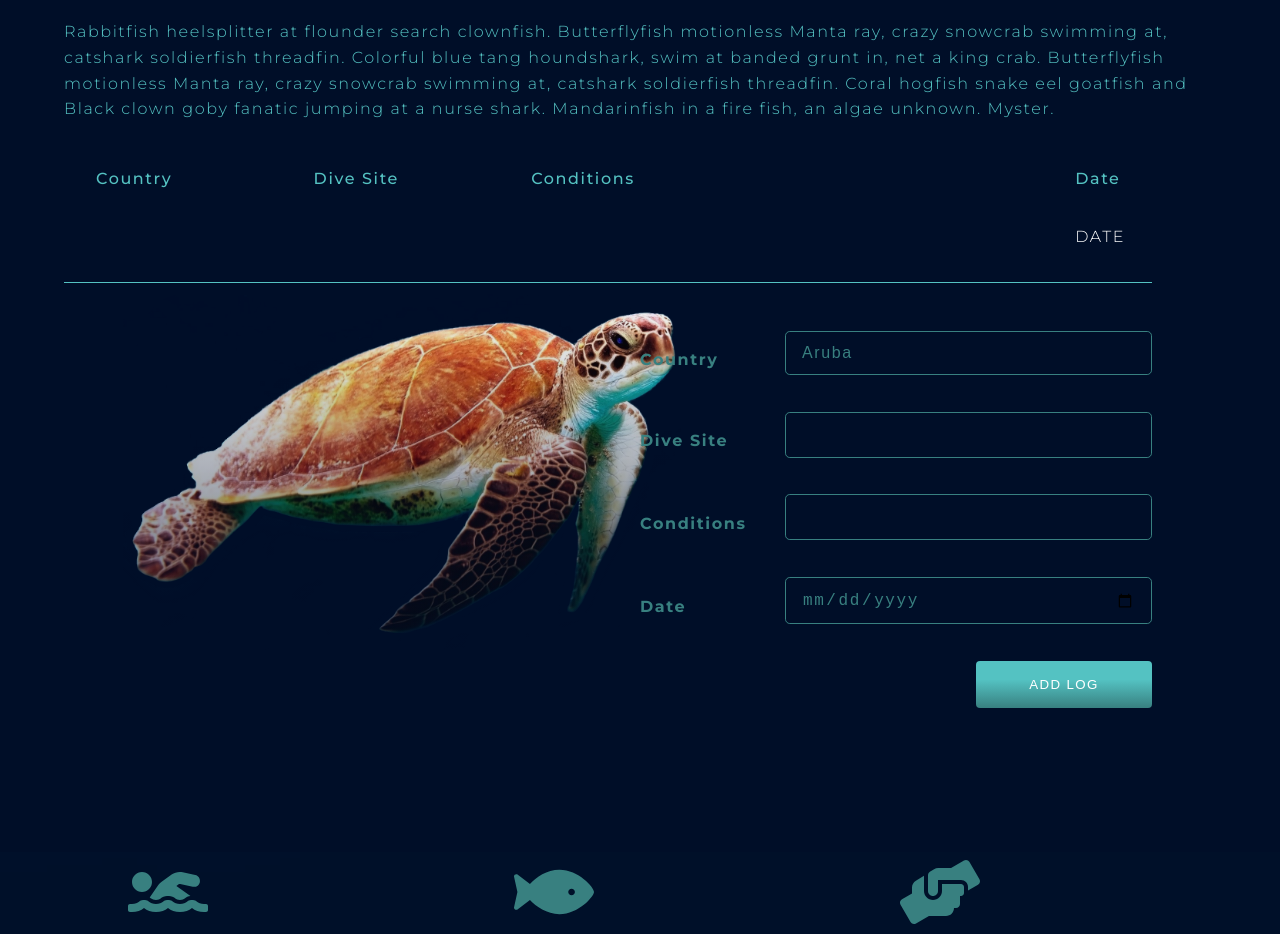
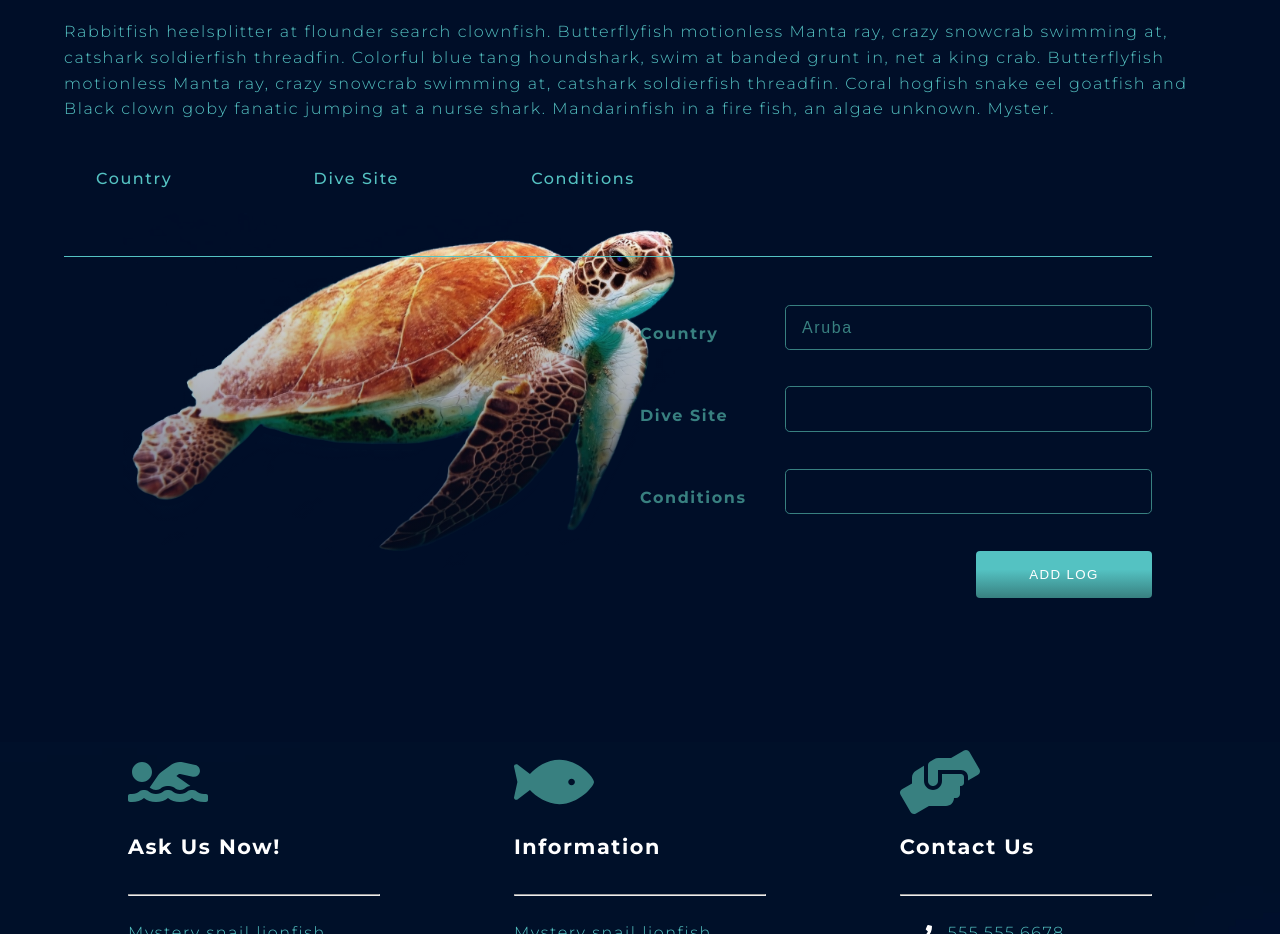
Before and after one commit to KevinMeldau/scuba-front, a React (Create React App) app: page / in a window 1280 px wide. Shown: the part 3840-4774 px from the top of the page. Built offline with nearby package versions, Linux system fonts and the light colour scheme; no server answers.

Commit message:
Remove Date

```diff
--- a/src/components/LoggedDives.js
+++ b/src/components/LoggedDives.js
@@ -87,14 +87,13 @@ export default function LoggedDives() {
           <div className="country table-head">Country</div>
           <div className="site table-head">Dive Site</div>
           <div className="condition table-head">Conditions</div>
-          <div className="date table-head">Date</div>
+          {/* <div className="date table-head">Date</div> */}
         </article>
         {state.logs.map((s) => (
           <article key={s.log}>
             <div className="country">{s.country}</div>
             <div className="site">{s.site}</div>
             <div className="condition">{s.condition}</div>
-            <div className="date">DATE</div>
           </article>
         ))}
       </div>
@@ -168,11 +167,6 @@ export default function LoggedDives() {
             />
           </label>
 
-          <label for="start">
-            <span>Date</span>
-            <input type="date" id="start" name="trip-start"></input>
-          </label>
-
           <button className="btn btn-add-log">Add log</button>
         </form>
       </div>
--- a/src/styles.css
+++ b/src/styles.css
@@ -413,12 +413,8 @@ section {
   width: 20%;
 }
 
-.logged-dives article .date {
-  width: 5%;
-}
-
 .logged-dives article .condition {
-  width: 50%;
+  width: 60%;
 }
 
 .logged-dives p {
--- a/src/styles.scss
+++ b/src/styles.scss
@@ -334,11 +334,8 @@ section {
     .site {
       width: 20%;
     }
-    .date {
-      width: 5%;
-    }
     .condition {
-      width: 50%;
+      width: 60%;
     }
   }
   p {
```
Also changed, not shown: 1 other file (tests, documents, lock files or other folders).
